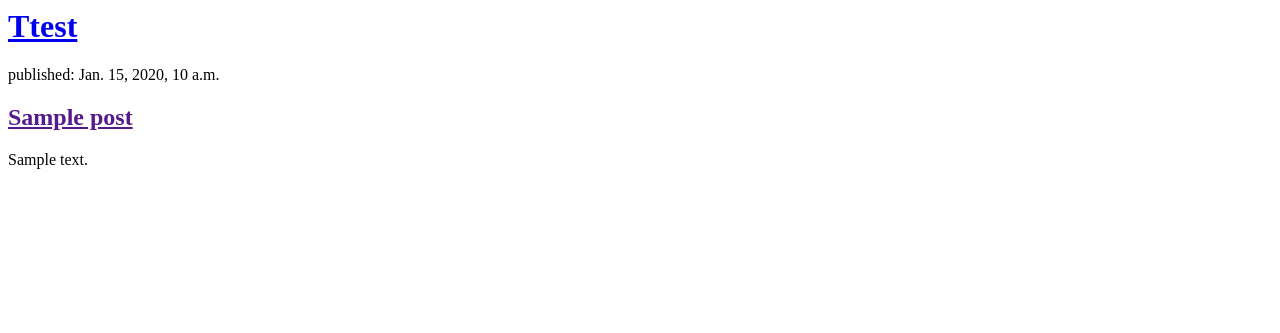
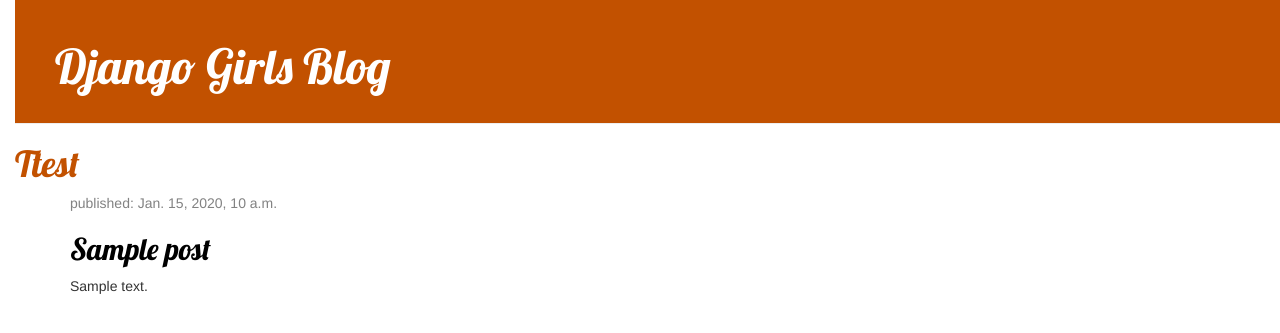
Before and after one commit to jlc853/Website-Project, a Django app: page / in a window 1280 px wide. Shown: the top 333 px of the page. Run offline with Django 3.2, Linux system fonts and the light colour scheme; tables that the repository leaves empty hold one stand-in row (values such as "Sample post"); some libraries are stand-ins or nearby versions.

Commit message:
Added view and template for detailed blog post as well as CSS for the site.

```diff
--- /dev/null
+++ b/blog/static/css/blog.css
@@ -0,0 +1,100 @@
+h1 a,
+h2 a {
+    font-family: 'Lobster';
+    color: #C25100;
+}
+
+body {
+    padding-left: 15px;
+}
+
+.page-header {
+    background-color: #C25100;
+    margin-top: 0;
+    padding: 20px 20px 20px 40px;
+}
+
+.page-header h1,
+.page-header h1 a,
+.page-header h1 a:visited,
+.page-header h1 a:active {
+    color:
+        #ffffff;
+    font-size: 36pt;
+    text-decoration: none;
+
+
+
+
+}
+
+.content {
+    margin-left: 40px;
+
+
+}
+
+h1,
+h2,
+h3,
+h4 {
+    font-family: 'Lobster', cursive;
+
+
+}
+
+.date {
+    color: #828282;
+
+
+}
+
+
+
+
+.save {
+    float: right;
+
+
+
+
+
+}
+
+.post-form textarea,
+.post-form input {
+    width: 100%;
+
+
+}
+
+
+
+
+.top-menu,
+.top-menu:hover,
+.top-menu:visited {
+    color: #ffffff;
+    float: right;
+    font-size: 26pt;
+    margin-right: 20px;
+
+
+
+
+
+
+
+
+}
+
+.post {
+    margin-bottom: 70px;
+
+
+}
+
+.post h2 a,
+.post h2 a:visited {
+    color: #000000;
+}
--- /dev/null
+++ b/blog/templates/blog/base.html
@@ -0,0 +1,31 @@
+{% load static %}
+<html>
+
+<head>
+    <title>Test</title>
+    <link rel="stylesheet" href="//maxcdn.bootstrapcdn.com/bootstrap/3.2.0/css/bootstrap.min.css">
+    <link rel="stylesheet" href="//maxcdn.bootstrapcdn.com/bootstrap/3.2.0/css/bootstrap-theme.min.css">
+    <link rel="stylesheet" href="{% static 'css/blog.css' %}">
+    <link href="//fonts.googleapis.com/css?family=Lobster&subset=latin,latin-ext" rel="stylesheet" type="text/css">
+
+</head>
+
+<body>
+    <div>
+        <div class="page-header">
+            <h1><a href="/">Django Girls Blog</a></h1>
+        </div>
+        <h1><a href="/">Ttest</a></h1>
+    </div>
+
+    <div class="content container">
+        <div class="row">
+            <div class="col-md-8">
+                {% block content %} {% endblock %}
+            </div>
+        </div>
+    </div>
+
+</body>
+
+</html>
--- a/blog/templates/blog/post_list.html
+++ b/blog/templates/blog/post_list.html
@@ -1,30 +1,13 @@
-<html>
+{% extends 'blog/base.html' %}
 
-<head>
-
-    <title>Test</title>
-
-</head>
-
-<body>
-
-    <div>
-
-        <h1><a href="/">Ttest</a></h1>
-
+{% block content %}
+{% for post in posts %}
+<div class="post">
+    <div class="date">
+        <p>published: {{ post.published_date }}</p>
     </div>
-
-
-    {% for post in posts %}
-    <div>
-        <p>published: {{ post.published_date }}</p>
-        <h2><a href="">{{ post.title }}</a></h2>
-        <p>{{ post.text|linebreaksbr }}</p>
-    </div>
-    {% endfor %}
-
-
-
-</body>
-
-</html>
+    <h2><a href="{% url 'post_detail' pk=post.pk %}">{{ post.title }}</a></h2>
+    <p>{{ post.text|linebreaksbr }}</p>
+</div>
+{% endfor %}
+{% endblock %}
--- a/blog/urls.py
+++ b/blog/urls.py
@@ -2,5 +2,6 @@
 from . import views
 
 urlpatterns = [
-path('', views.post_list, name='post_list'),
+    path('', views.post_list, name='post_list'),
+    path('post/<int:pk>/', views.post_detail, name='post_detail'), # pylint: disable=maybe-no-member
 ]
--- a/blog/views.py
+++ b/blog/views.py
@@ -1,8 +1,13 @@
 from django.shortcuts import render
 from django.utils import timezone
 from .models import Post
+from django.shortcuts import render, get_object_or_404
 
 
 def post_list(request):
-    posts = Post.objects.filter(published_date__lte=timezone.now()).order_by('published_date')
+    posts = Post.objects.filter(published_date__lte=timezone.now()).order_by('published_date')  # pylint: disable=maybe-no-member
     return render(request, 'blog/post_list.html', {'posts' : posts})
+
+def post_detail(request, pk):
+    post = get_object_or_404(Post, pk=pk)
+    return render(request, 'blog/post_detail.html', {'post': post})
```
Also changed, not shown: blog/templates/blog/post_detail.html (added, +12 -0 lines).
